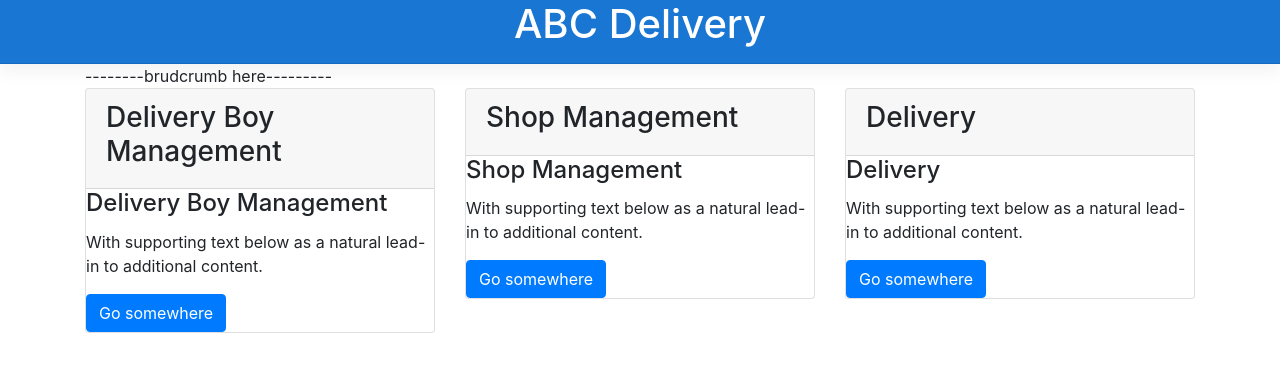
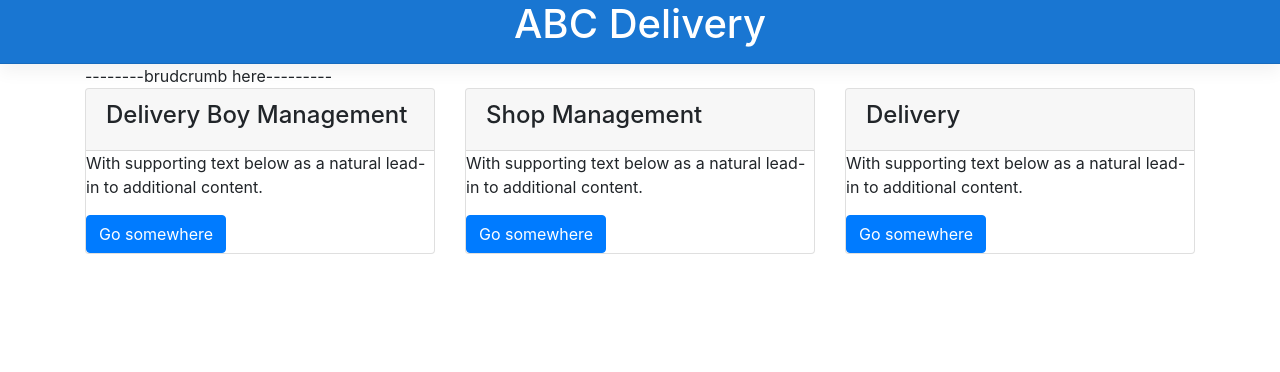
Before and after one commit to crystalthinker/delivery-app, an Angular app: page / in a window 1280 px wide. Shown: the top 372 px of the page. Built offline with nearby package versions, Linux system fonts and the light colour scheme; no server answers.

Commit message:
minor changes in home card

```diff
--- a/src/app/modules/home/home.component.html
+++ b/src/app/modules/home/home.component.html
@@ -10,10 +10,9 @@
     <div class="col-4">
       <div class="card">
         <div class="card-header">
-          <h3>Delivery Boy Management</h3>
+          <h4>Delivery Boy Management</h4>
         </div>
         <div class="card-block">
-          <h4 class="card-title">Delivery Boy Management</h4>
           <p class="card-text">With supporting text below as a natural lead-in to additional content.</p>
           <a href="#" class="btn btn-primary">Go somewhere</a>
         </div>
@@ -22,10 +21,9 @@
     <div class="col-4">
       <div class="card">
         <div class="card-header">
-          <h3>Shop Management</h3>
+          <h4>Shop Management</h4>
         </div>
         <div class="card-block">
-          <h4 class="card-title">Shop Management</h4>
           <p class="card-text">With supporting text below as a natural lead-in to additional content.</p>
           <a href="#" class="btn btn-primary">Go somewhere</a>
         </div>
@@ -34,15 +32,13 @@
     <div class="col-4">
       <div class="card">
         <div class="card-header">
-          <h3>Delivery</h3>
+          <h4>Delivery</h4>
         </div>
         <div class="card-block">
-          <h4 class="card-title">Delivery</h4>
           <p class="card-text">With supporting text below as a natural lead-in to additional content.</p>
           <a href="#" class="btn btn-primary">Go somewhere</a>
         </div>
       </div>
     </div>
   </div>
-
 </div>
```
